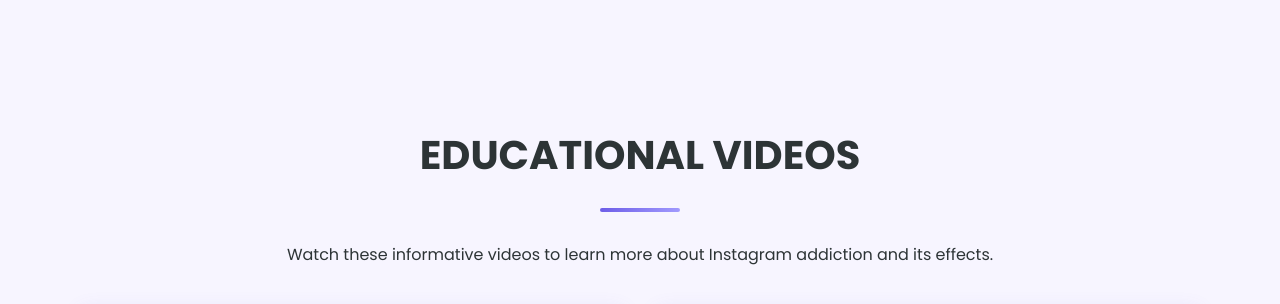
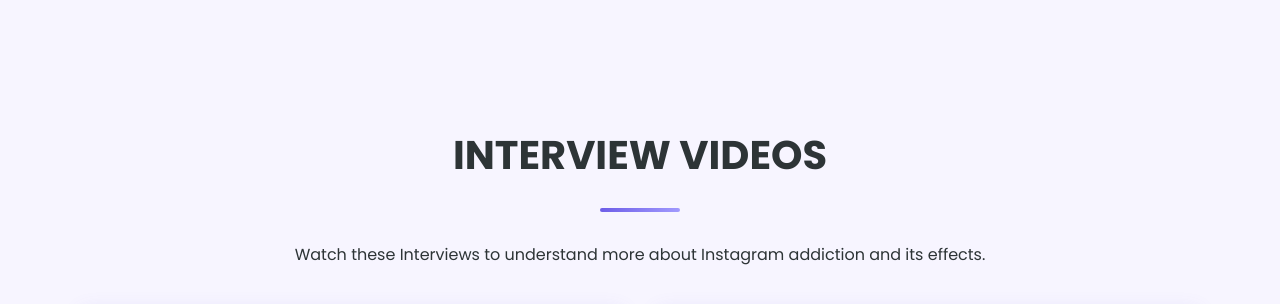
Before and after one commit to BATMAN-CODEWEB/InstagramAddiction-website, a plain HTML site: page index.html in a window 1280 px wide. Shown: the part 8880-9184 px from the top of the page. Drawn offline with Linux system fonts and the light colour scheme; grey boxes are pictures that could not be loaded.

Commit message:
Update index.html

```diff
--- a/index.html
+++ b/index.html
@@ -376,8 +376,8 @@
         <!-- Videos Section -->
         <section id="videos" class="section alt-bg">
             <div class="container">
-                <h2 class="section-title">EDUCATIONAL VIDEOS</h2>
-                <p class="section-intro">Watch these informative videos to learn more about Instagram addiction and its effects.</p>
+                <h2 class="section-title">INTERVIEW VIDEOS</h2>
+                <p class="section-intro">Watch these Interviews to understand more about Instagram addiction and its effects.</p>
 
                 <div class="videos-grid">
                     <div class="video-card">
```
